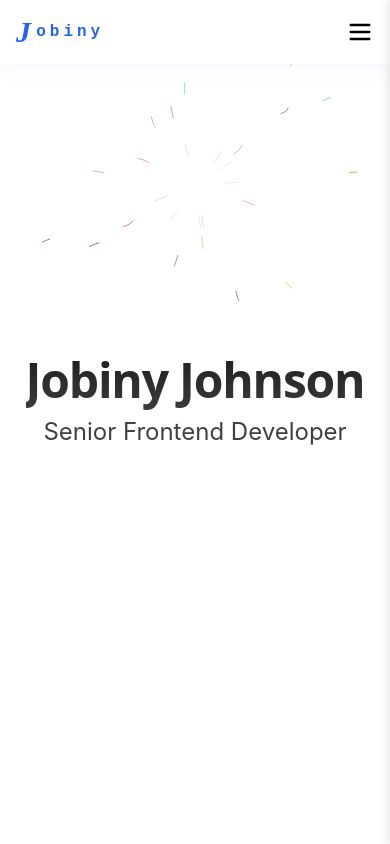
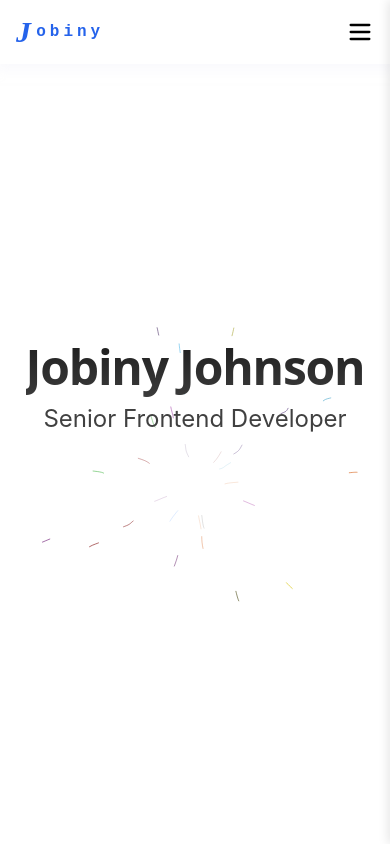
Before and after one commit to jobinijohnson07/portfolio, a React (Create React App) app: page / in a window 390 px wide. Shown: the top 844 px of the page. Built offline with nearby package versions, Linux system fonts and the light colour scheme.

Commit message:
landing page scss changes

```diff
--- a/src/components/LandingPage/LandingPage.scss
+++ b/src/components/LandingPage/LandingPage.scss
@@ -19,7 +19,10 @@
     font-size: 48px;
     text-align: center;
     line-height: 62px;
-    margin-top: 33%;
+    margin-top: 26%;
+  }
+  .landingpage-section svg{
+    height: 100vh;
   }
   .landingpage-section .position-content {
     font-size: 24px;
```
